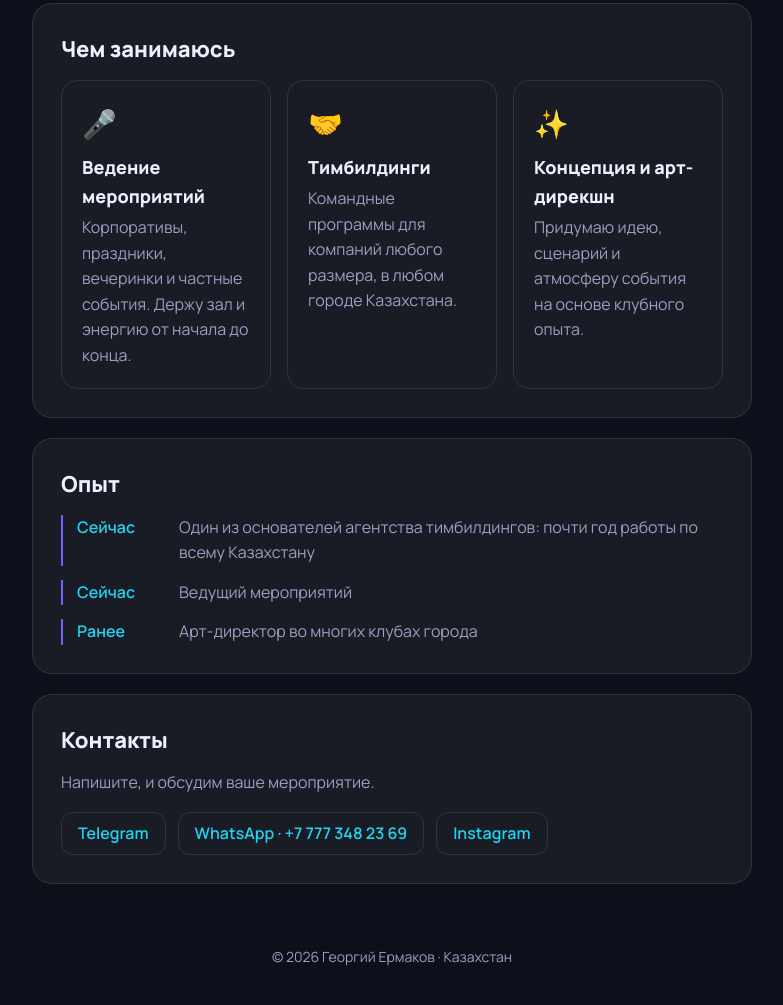
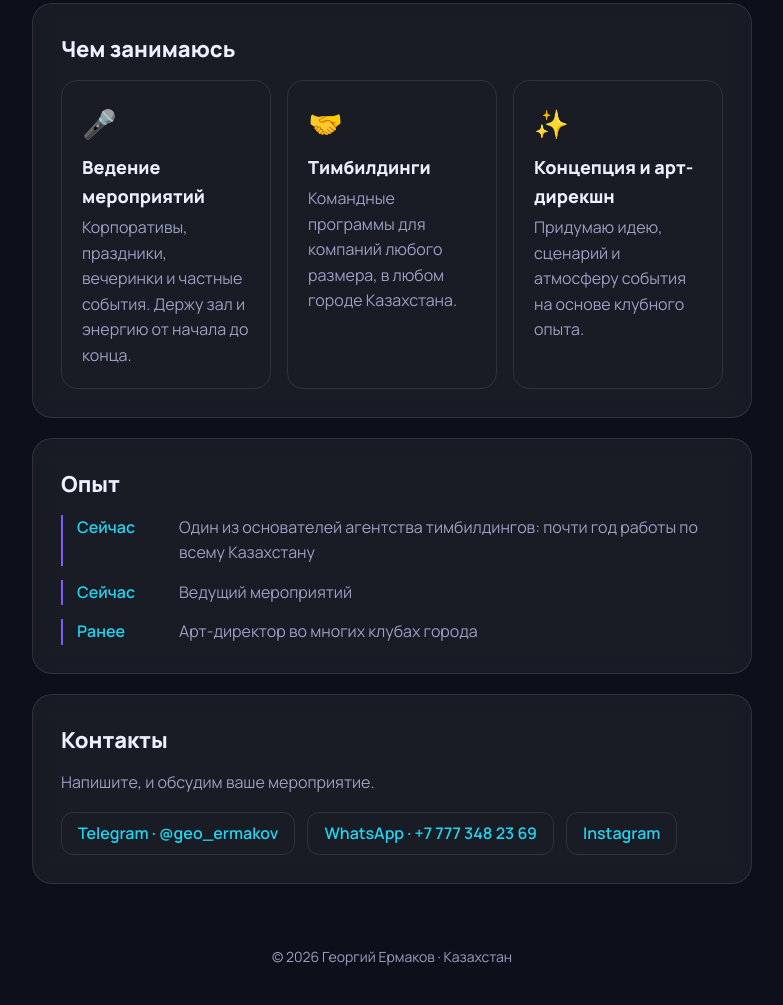
Before and after one commit to ahsog666-design/sait-vizitka, a plain HTML site: page index.html in a window 1280 px wide. Shown: the part 863-1868 px from the top of the page, without its empty margins (248-1031 px from the left). Drawn offline with Linux system fonts and the light colour scheme.

Commit message:
Добавил Telegram в контакты
Co-Authored-By: Claude Opus 5.5 <noreply@anthropic.com>

```diff
--- a/index.html
+++ b/index.html
@@ -64,7 +64,7 @@
       <h2>Контакты</h2>
       <p class="contacts-note">Напишите, и обсудим ваше мероприятие.</p>
       <div class="contacts">
-        <a href="#" target="_blank" rel="noopener">Telegram</a>
+        <a href="https://t.me/geo_ermakov" target="_blank" rel="noopener">Telegram · @geo_ermakov</a>
         <a href="https://wa.me/77773482369" target="_blank" rel="noopener">WhatsApp · +7 777 348 23 69</a>
         <a href="#" target="_blank" rel="noopener">Instagram</a>
       </div>
```
